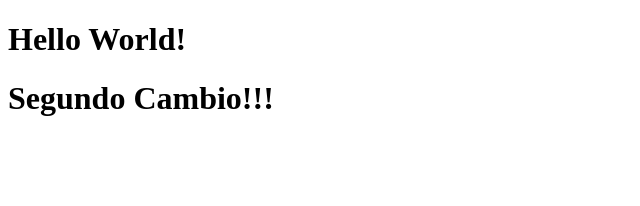
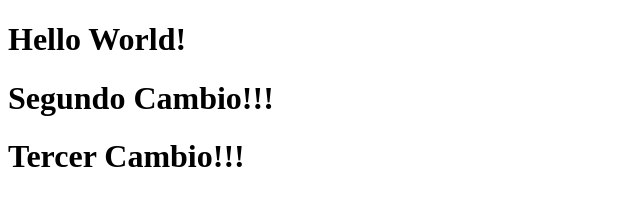
Before and after one commit to giancarlovilch/HW007, a plain HTML site: page index.html in a window 1280 px wide. Shown: the whole page, without its empty margins (0-640 px from the left). Drawn offline with Linux system fonts and the light colour scheme.

Commit message:
tercer cambio

```diff
--- a/index.html
+++ b/index.html
@@ -8,5 +8,6 @@
 <body>
     <h1>Hello World!</h1>
     <h1>Segundo Cambio!!!</h1>
+    <h1>Tercer Cambio!!!</h1>
 </body>
 </html>
```
